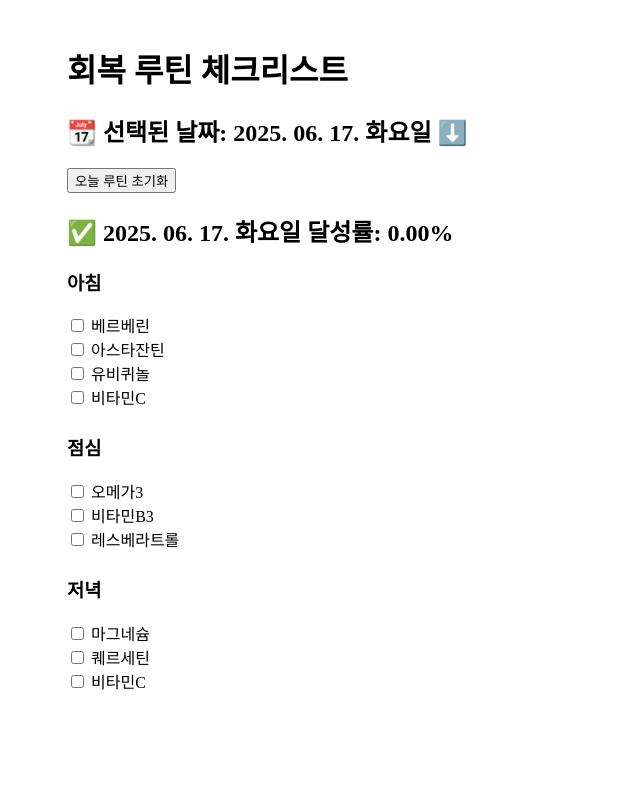
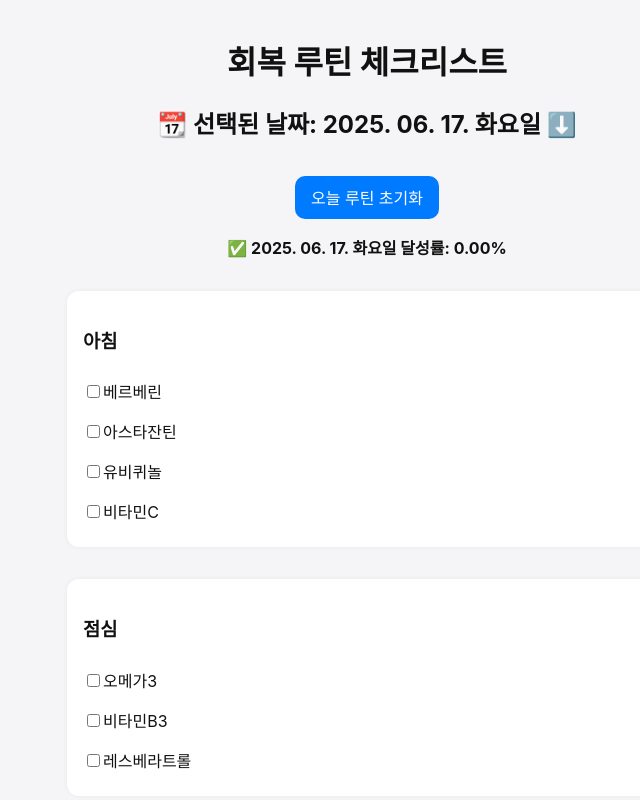
Before and after one commit to tyt132/recovery-checklist, a React (Vite) app: page / in a window 1280 px wide. Shown: the top 800 px of the page, without its empty margins (273-913 px from the left). Built offline with nearby package versions, Linux system fonts and the light colour scheme.

Commit message:
Add files via upload

```diff
--- /dev/null
+++ b/src/App.css
@@ -0,0 +1,52 @@
+
+body {
+  margin: 0;
+  font-family: -apple-system, BlinkMacSystemFont, 'Noto Sans', sans-serif;
+  background-color: #f5f5f7;
+  color: #111;
+}
+
+.container {
+  padding: 1rem;
+  max-width: 600px;
+  margin: auto;
+}
+
+.header {
+  text-align: center;
+  margin-bottom: 2rem;
+}
+
+.reset-btn {
+  background-color: #007aff;
+  color: white;
+  padding: 0.6rem 1rem;
+  border: none;
+  border-radius: 10px;
+  font-size: 1rem;
+  margin: 1rem 0;
+  cursor: pointer;
+}
+
+.reset-btn:hover {
+  background-color: #005ecb;
+}
+
+.progress-bar {
+  font-weight: bold;
+  margin-bottom: 1rem;
+}
+
+.checklist-section {
+  margin-bottom: 2rem;
+  background-color: white;
+  padding: 1rem;
+  border-radius: 12px;
+  box-shadow: 0 0 5px rgba(0,0,0,0.05);
+}
+
+.check-item {
+  display: block;
+  padding: 0.5rem 0;
+  font-size: 1rem;
+}
--- a/src/DailyChecklist.jsx
+++ b/src/DailyChecklist.jsx
@@ -3,6 +3,7 @@
 import { useState } from "react";
 import Calendar from "react-calendar";
 import 'react-calendar/dist/Calendar.css';
+import './App.css'; // Apple 스타일 CSS
 
 const checklistItems = [
   {
@@ -45,7 +46,6 @@ export default function DailyChecklist() {
   const todayKey = formatDateKey(today);
   const todayLabel = getTodayLabel(today);
   const selectedLabel = getTodayLabel(selectedDate);
-
   const isToday = dateKey === todayKey;
 
   const toggleCheck = (section, item) => {
@@ -82,9 +82,13 @@ export default function DailyChecklist() {
   };
 
   return (
-    <div style={{ padding: "1rem", maxWidth: "600px", margin: "0 auto" }}>
+    <main className="container">
+      <header className="header">
         <h1>회복 루틴 체크리스트</h1>
-      <h2 onClick={() => setShowCalendar(!showCalendar)} style={{ cursor: "pointer" }}>
+        <h2
+          onClick={() => setShowCalendar(!showCalendar)}
+          style={{ cursor: "pointer" }}
+        >
           📆 선택된 날짜: {selectedLabel} ⬇️
         </h2>
         {showCalendar && (
@@ -96,25 +100,33 @@ export default function DailyChecklist() {
             value={selectedDate}
           />
         )}
-      {isToday && <button onClick={resetDate}>오늘 루틴 초기화</button>}
-      <h2>✅ {selectedLabel} 달성률: {getProgress()}%</h2>
+        {isToday && (
+          <button className="reset-btn" onClick={resetDate}>
+            오늘 루틴 초기화
+          </button>
+        )}
+        <div className="progress-bar">
+          <span>✅ {selectedLabel} 달성률: {getProgress()}%</span>
+        </div>
+      </header>
 
       {checklistItems.map((section) => (
-        <div key={section.time} style={{ marginBottom: "1.5rem" }}>
+        <section key={section.time} className="checklist-section">
           <h3>{section.time}</h3>
           {section.items.map((item) => (
-            <label key={item} style={{ display: "block" }}>
+            <label key={item} className="check-item">
               <input
                 type="checkbox"
                 checked={checked[dateKey]?.[section.time]?.[item] || false}
                 onChange={() => toggleCheck(section.time, item)}
                 disabled={!isToday}
-              />{" "}
+                aria-label={item}
+              />
               {item}
             </label>
           ))}
-        </div>
+        </section>
       ))}
-    </div>
+    </main>
   );
 }
```
Also changed, not shown: public/index.html (added, +13 -0 lines), vercel.json. Lines whose indentation alone changed are shown as unchanged.
